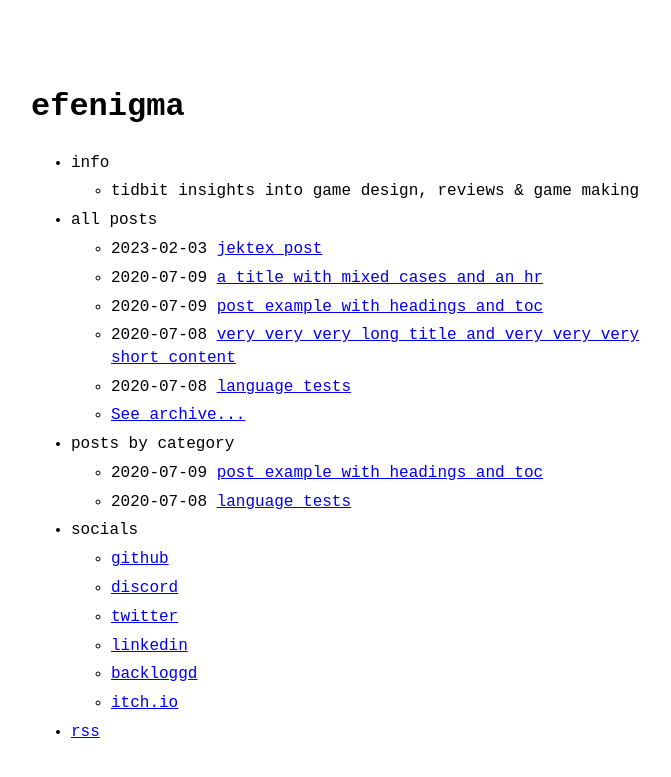
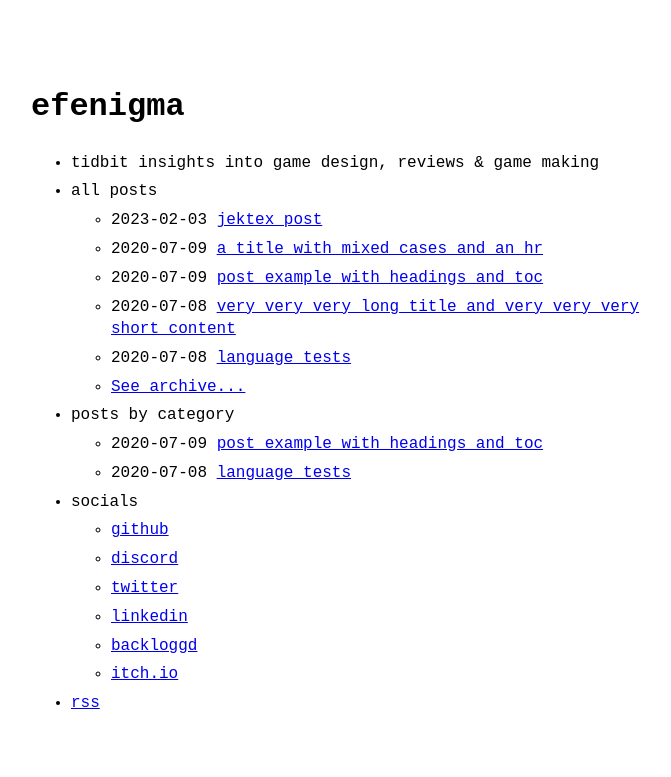
Before and after one commit to efeurun/efeurun.github.io, a Jekyll site: the page built from index.md, in a window 1280 px wide. Shown: the top 777 px of the page, without its empty margins (289-960 px from the left). Built offline with Jekyll 4.4.1, drawn with Linux system fonts in a browser that asks for light colours.

Commit message:
Update menu.yml

```diff
--- a/_data/menu.yml
+++ b/_data/menu.yml
@@ -1,7 +1,5 @@
 entries:
-  - title: info
-    entries:
-      - title: tidbit insights into game design, reviews & game making
+  - title: tidbit insights into game design, reviews & game making
 
   - title: all posts
     post_list:
```
